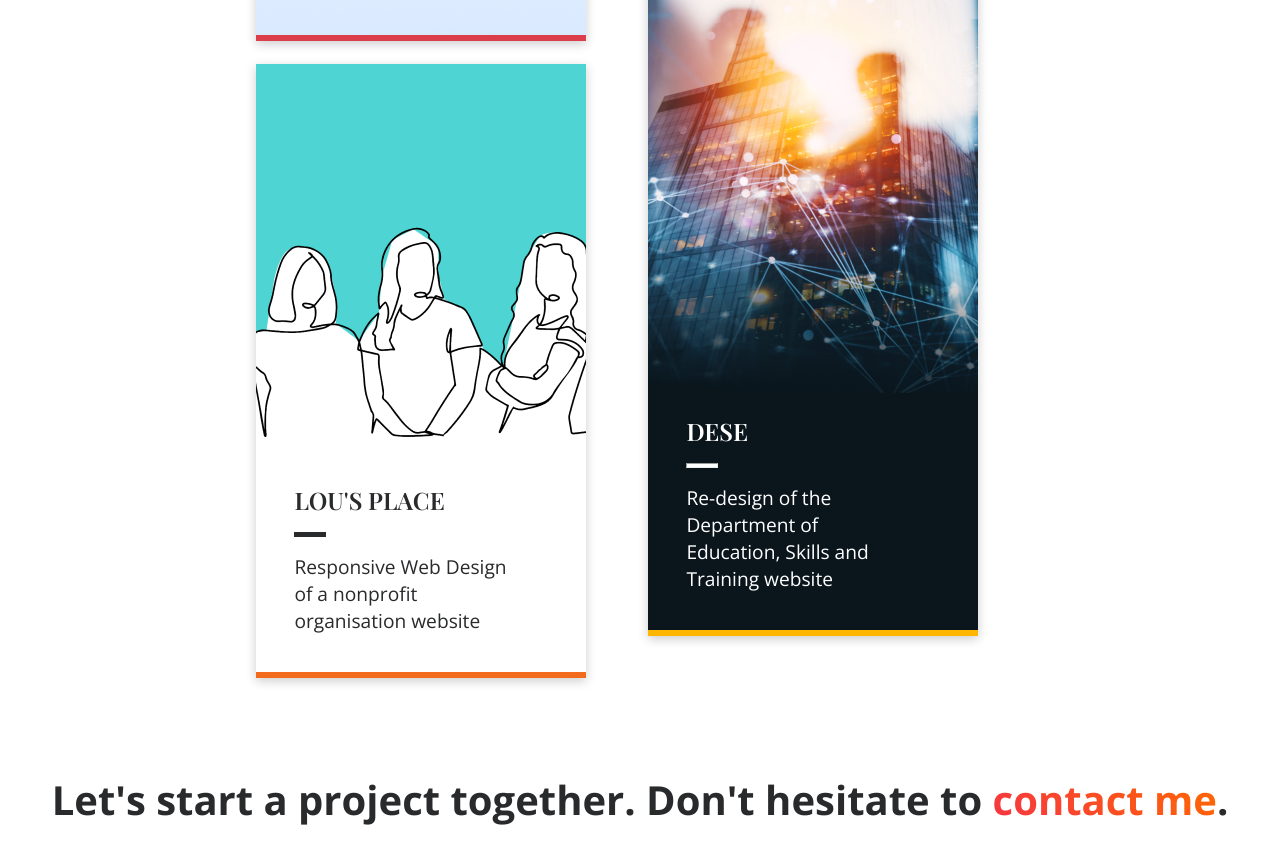
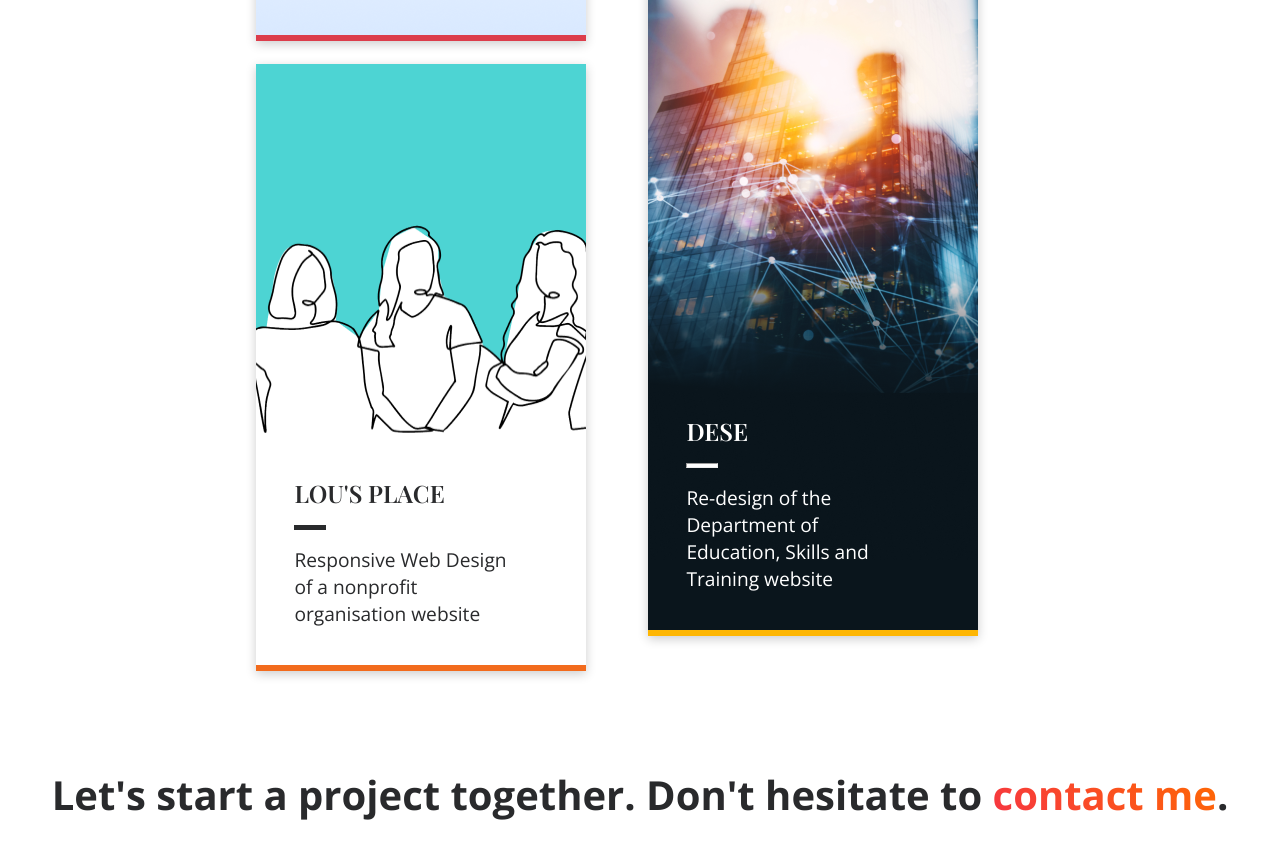
Before and after one commit to sareronald/19-ux-ui-porfolio, a plain HTML site: page index.html in a window 1280 px wide. Shown: the part 1558-2422 px from the top of the page. Drawn offline with nearby package versions, Linux system fonts and the light colour scheme; a web font is replaced by a local one.

Commit message:
set fixed width and height for image

```diff
--- a/assets/css/style.css
+++ b/assets/css/style.css
@@ -398,6 +398,9 @@ body {
   /* background-image: url(../../assets/images/Lou.png); */
   border-bottom: 0.4em solid #f26b1d;
   box-shadow: 0 3px 10px rgb(0 0 0 / 0.2);
+  height: 607px;
+  width: 330px;
+  background-color: white;
 }
 
 #travelsafe {
--- a/index.html
+++ b/index.html
@@ -153,13 +153,13 @@
               Responsive Web Design of a nonprofit organisation website
             </p>
           </div>
-          <!-- <a href="lous.html"></a> -->
-          <img
-            src="assets/images/lou.png"
-            alt="Image of Lou's Place - a day refuge for women in Sydney"
-            class="portfolio-image"
-            id="lous"
-          />
+          <a href="lous.html"
+            ><img
+              src="assets/images/lou.png"
+              alt="Image of Lou's Place - a day refuge for women in Sydney"
+              class="portfolio-image"
+              id="lous"
+          /></a>
         </div>
         <div class="project-card">
           <div class="card-text-white white-text">
```
